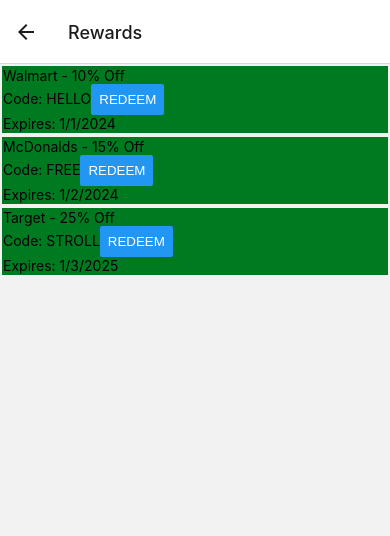
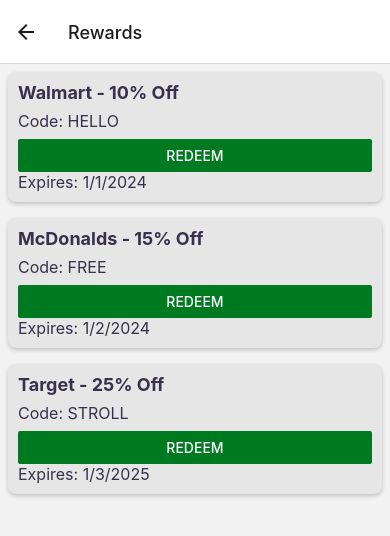
Before and after one commit to Shreyas-Pattabi/StrollApp, a React Native app in the folder Stroll/: screen /Rewards in a window 390 px wide. Shown: the top 536 px of the page. Built offline with nearby package versions, Linux system fonts and the light colour scheme.

Commit message:
reward and home

```diff
--- a/Stroll/Home.js
+++ b/Stroll/Home.js
@@ -1,27 +1,30 @@
-import React, { useState, useEffect } from 'react';
-import { View, Text, TextInput, Button, StyleSheet, TouchableOpacity } from 'react-native';
+import React from 'react';
+import { View, Text, Button, StyleSheet } from 'react-native';
 import { useNavigation } from '@react-navigation/native';
 
 const Home = () => {
   const navigation = useNavigation();
 
-
   const handleSearch = () => {
-      // Navigate to the MapNavigation screen and pass the zip code as a parameter
-      navigation.navigate('MapNavigation');
+    // Navigate to the MapNavigation screen
+    navigation.navigate('MapNavigation');
   };
 
-  const findCurrentLocation = () => {
-        // Navigate to the MapNavigation screen and pass the latitude and longitude as parameters
-        navigation.navigate('MapNavigation', );
-
+  const handleFindRewards = () => {
+    // Navigate to the Rewards screen
+    navigation.navigate('Rewards');
   };
 
   return (
     <View style={styles.container}>
       <Text style={styles.heading}>Start Your Stroll</Text>
       <View style={styles.optionContainer}>
-        <Button title="Find My Current Location" onPress={findCurrentLocation} color="indigo" />
+        <View style={styles.buttonBox}>
+          <Button title="Find My Current Location" onPress={handleSearch} color="indigo" />
+        </View>
+        <View style={styles.buttonBox}>
+          <Button title="Find Rewards" onPress={handleFindRewards} color="green" />
+        </View>
       </View>
     </View>
   );
@@ -44,13 +47,11 @@
     alignItems: 'center',
     margin: 20,
   },
-  input: {
-    width: '80%',
-    height: 40,
-    borderColor: 'dimgray',
-    borderWidth: 1,
-    marginBottom: 10,
-    paddingLeft: 10,
+  buttonBox: {
+    backgroundColor: 'white',
+    borderRadius: 10,
+    padding: 10,
+    margin: 5,
   },
 });
 
--- a/Stroll/Rewards.js
+++ b/Stroll/Rewards.js
@@ -1,46 +1,61 @@
 import * as React from 'react';
 import { View, Text, StyleSheet, Button} from 'react-native';
-// import './Rewards.css'
 
 var coupons = [
     { store: "Walmart", code: "HELLO", amount: "10%", exp: "1/1/2024" },
     { store: "McDonalds", code: "FREE", amount: "15%", exp: "1/2/2024" },
     { store: "Target", code: "STROLL", amount: "25%", exp: "1/3/2025" },
-]
-
-function pressed(){
-  alert('Scan this code');
-}
+];
 
 const Rewards = () => {
 
     return (
-        coupons.map((item) => (
-        <View style = { styles.view }>
-          <Text>{item.store} - {item.amount} Off</Text>
-          <Text>Code: {item.code}<Button
-            style = {styles.btn}
-            onClick={pressed}
-            title = "REDEEM"
-            /></Text>
-          <Text>Expires: {item.exp}</Text>
-        </View>
-      ))
-
-    )
+        coupons.map((item, index) => (
+            <View key={index} style={styles.view}>
+                <Text style={styles.store}>{item.store} - {item.amount} Off</Text>
+                <Text style={styles.code}>Code: {item.code}</Text>
+                <Button
+                    title="REDEEM"
+                    onPress={pressed}
+                    color="rgb(0, 122, 33)"
+                />
+                <Text style={styles.exp}>Expires: {item.exp}</Text>
+            </View>
+        ))
+    );
 }
 
-export default Rewards;
+function pressed() {
+    alert('Scan this code');
+}
 
 const styles = StyleSheet.create({
     view: {
-        color: 'rgb(255, 255, 255)',
-        backgroundColor: 'rgb(0, 122, 33)',
-        margin: 2,
-        padding: 1,
-        fontFamily: "Arial"
+        backgroundColor: 'rgb(230, 230, 230)',
+        margin: 8,
+        padding: 10,
+        borderRadius: 8,
+        shadowColor: 'black',
+        shadowOffset: { width: 0, height: 2 },
+        shadowOpacity: 0.2,
+        shadowRadius: 4,
+        elevation: 4,
     },
-    btn: {
-      color: 'rgb(255, 255, 255)',
+    store: {
+        fontSize: 18,
+        fontWeight: 'bold',
+        marginBottom: 8,
+        color: 'rgb(56, 48, 76)',
     },
-  });
+    code: {
+        fontSize: 16,
+        marginBottom: 8,
+        color: 'rgb(56, 48, 76)',
+    },
+    exp: {
+        fontSize: 16,
+        color: 'rgb(56, 48, 76)',
+    },
+});
+
+export default Rewards;
```
